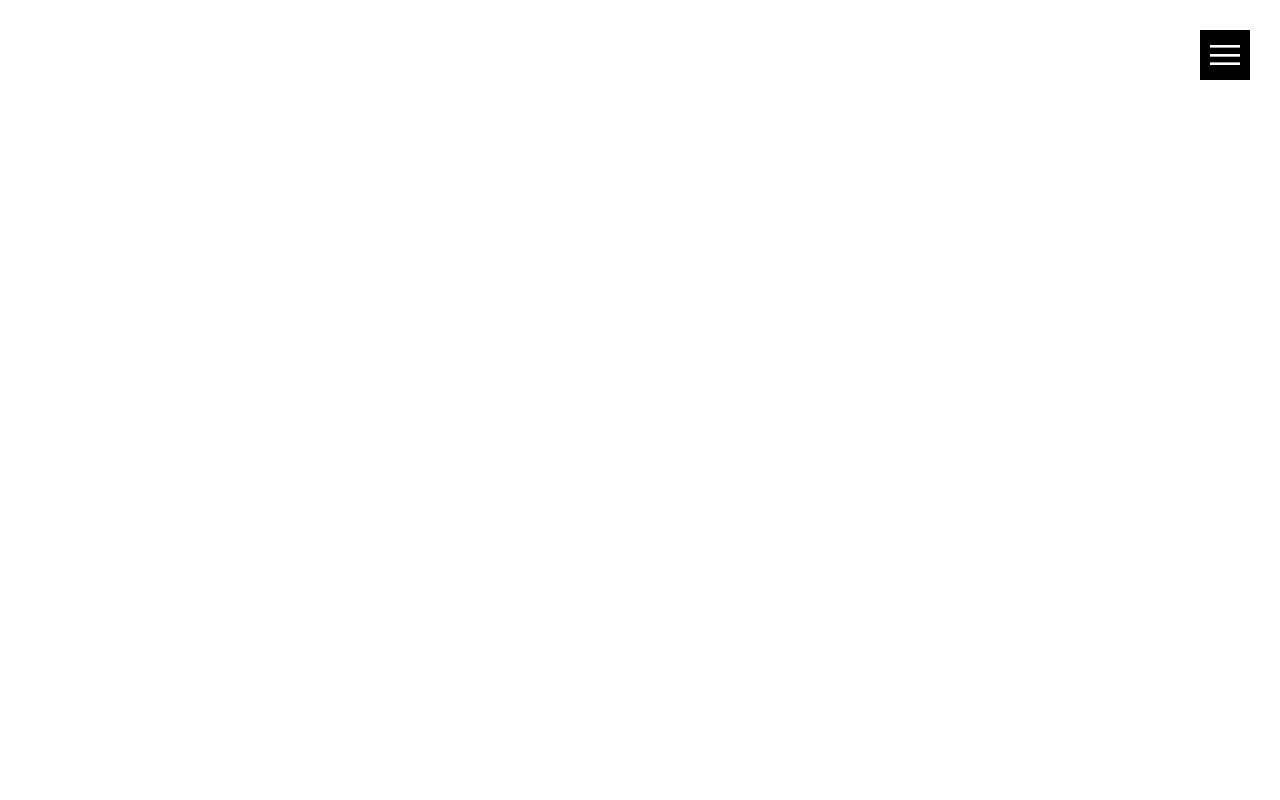
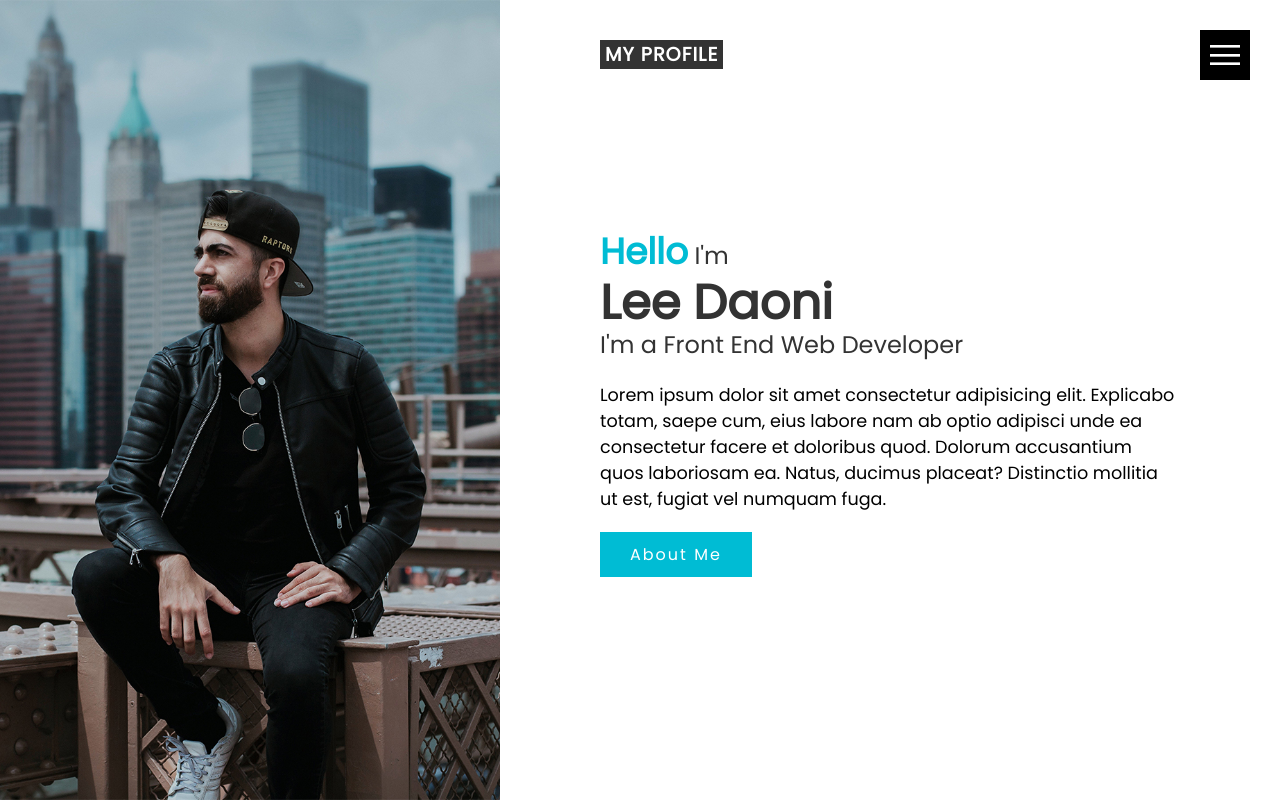
Before and after one commit to 2-daoni/profile-site, a plain HTML site: page index.html in a window 1280 px wide. Drawn offline with Linux system fonts and the light colour scheme.

Commit message:
배너 영역 제작 완료

```diff
--- a/index.html
+++ b/index.html
@@ -10,6 +10,23 @@
 <body>
   <div class="toggle" onclick="toggleMenu();"></div>
 
+  <section class="banner" id="home">
+    <div class="imgSlider">
+      <img src="images/bg.jpg" alt="">
+    </div>
+    <div class="contentBox">
+      <h5 class="logoText">My Profile</h5>
+      <div>
+        <h4><span>Hello</span> I'm</h4>
+        <h2>Lee Daoni</h2>
+        <h4>I'm a Front End Web Developer</h4>
+        <p>Lorem ipsum dolor sit amet consectetur adipisicing elit. Explicabo totam, saepe cum, eius labore nam ab optio adipisci unde ea consectetur facere et doloribus quod. Dolorum accusantium quos laboriosam ea.
+        Natus, ducimus placeat? Distinctio mollitia ut est, fugiat vel numquam fuga.</p>
+        <a href="#" class="btn">About Me</a>
+      </div>
+    </div>
+  </section>
+
   <script src="script.js"></script>
 </body>
 </html>
--- a/style.css
+++ b/style.css
@@ -1,4 +1,10 @@
 @import url('https://fonts.googleapis.com/css2?family=Poppins&display=swap');
+
+:root {
+  --blue-color: #00bcd4;
+  --white-color: #fff;
+  --dark-gray-color: #333;
+}
 
 * {
   margin: 0;
@@ -19,6 +25,7 @@
   background-position: center;
   background-repeat: no-repeat;
   cursor: pointer;
+  z-index: 10000;
 }
 
 .toggle.active {
@@ -27,3 +34,90 @@
   background-position: center;
   background-repeat: no-repeat;
 }
+
+/* ------------Banner영역----------------- */
+section {
+  padding: 100px;
+  min-height: 100vh;
+}
+
+.banner {
+  position: relative;
+  width: 100%;
+  min-height: 100vh;
+}
+
+.banner .imgSlider {
+  position: absolute;
+  top: 0;
+  left: 0;
+  width: 500px;
+  height: 100%;
+}
+
+.banner .imgSlider img {
+  position: absolute;
+  top: 0;
+  left: 0;
+  width: 100%;
+  height: 100%;
+  object-fit: cover;
+}
+
+.banner .contentBox {
+  position: absolute;
+  top: 0;
+  right: 0;
+  width: calc(100% - 500px);
+  height: 100%;
+  display: flex;
+  justify-content: center;
+  align-items: center;
+  padding: 100px;
+}
+
+.banner .contentBox .logoText {
+  position: absolute;
+  top: 40px;
+  left: 100px;
+  font-size: 1.2rem;
+  text-transform: uppercase;
+  letter-spacing: 1px;
+  background: #333;
+  color: var(--white-color);
+  padding: 0 5px;
+}
+
+.banner .contentBox h4 {
+  font-size: 1.5em;
+  color: var(--dark-gray-color);
+  font-weight: 300;
+}
+
+.banner .contentBox h4 span {
+  color: var(--blue-color);
+  font-size: 1.5em;
+  font-weight: 700;
+}
+
+.banner .contentBox h2 {
+  font-size: 3em;
+  color: var(--dark-gray-color);
+  line-height: 1em;
+}
+
+.banner .contentBox p {
+  font-size: 1.1em;
+  margin: 20px 0;
+  font-weight: 300;
+}
+
+.banner .contentBox .btn {
+  background: var(--blue-color);
+  color: var(--white-color);
+  padding: 10px 30px;
+  display: inline-block;
+  text-decoration: none;
+  font-weight: 500;
+  letter-spacing: 2px;
+}
```
